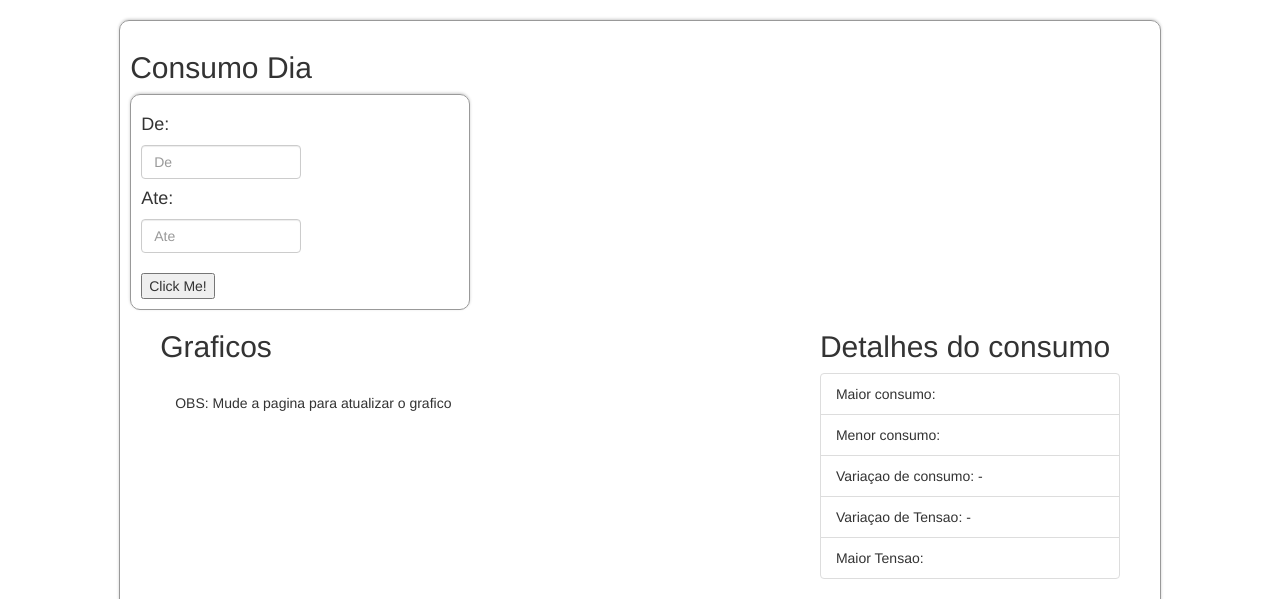
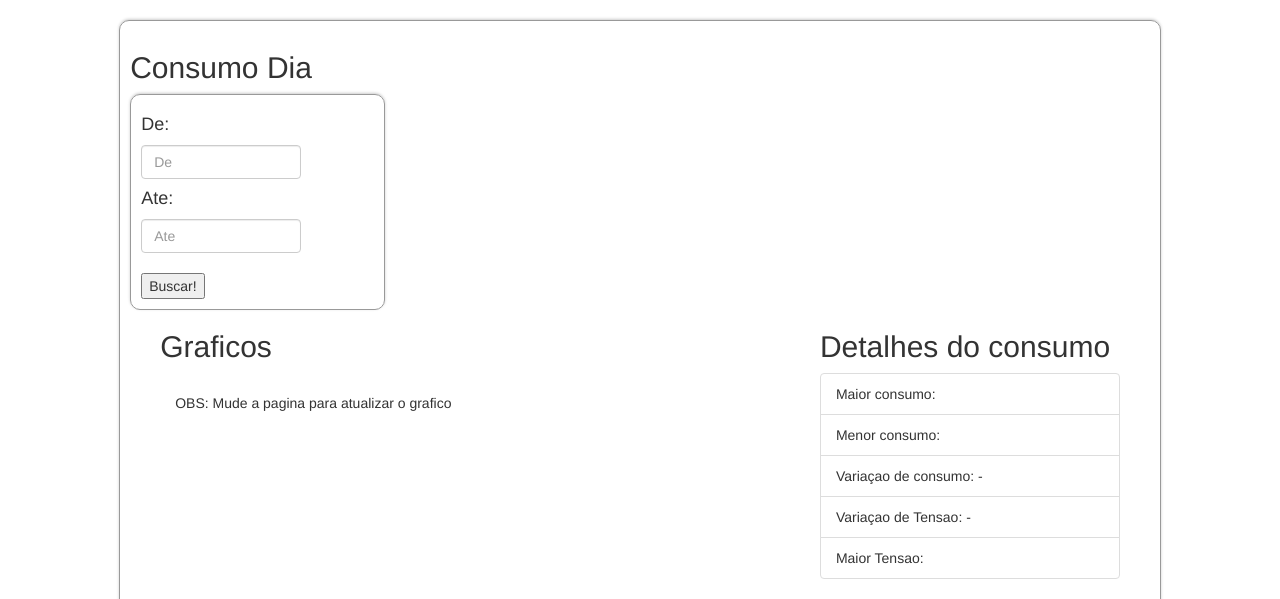
Before and after one commit to giovaniandrerizzardi/tccgiovani, a CodeIgniter app: page /tccgiovani/index.php/consumoPorDia in a window 1280 px wide. Shown: the part 55-654 px from the top of the page. Run offline with CodeIgniter, Linux system fonts and the light colour scheme; a user stored in the database is signed in; some libraries are stand-ins or nearby versions.

Commit message:
ajustes  nas paginas
isso ai parça

```diff
--- a/application/views/consumoPorDia_view.php
+++ b/application/views/consumoPorDia_view.php
@@ -3,14 +3,14 @@
     <div class="row-fluid">
         <div class="col-md-10 col-xs-10 col-md-offset-1 " id="borda">
             <h2><?php echo $this->lang->line('consumodia'); ?></h2>
-            <div class="col-md-4 col-xs-4" id="borda">
+            <div class="col-md-3 col-xs-3" id="borda">
 
                 <h4 class="form-signin-heading"><?php echo $this->lang->line('firstDate') . ":"; ?></h4>
                 <input id="firstdate" type="date_day" class="form-control" placeholder="<?php echo $this->lang->line('firstDate'); ?>" required name="date">
                 <h4 class="form-signin-heading"><?php echo $this->lang->line('endDate') . ":"; ?></h4>
                 <input id="enddate" type="date_day" class="form-control" placeholder="<?php echo $this->lang->line('endDate'); ?>" required name="date">
                 <br>
-                <button id="click_me" type="button">Click Me!</button>
+                <button id="click_me" type="button">Buscar!</button>
 
 
             </div>
@@ -118,7 +118,7 @@
                     },
                     yAxis: {
                         title: {
-                            text: 'Amperes'
+                            text: 'Volts'
                         },
                         plotLines: [{
                                 value: 0,
--- a/application/views/eventoDetalhado_view.php
+++ b/application/views/eventoDetalhado_view.php
@@ -8,7 +8,7 @@
             <h4 class="form-signin-heading"><?php echo $this->lang->line('endDate') . ":"; ?></h4>
             <input id="enddate" type="date" class="form-control" placeholder="<?php echo $this->lang->line('endDate'); ?>" required name="date">
             <br>
-            <button id="click_me" type="button">Click Me!</button>
+            <button id="click_me" type="button">Buscar!</button>
         </div>
         <div class="col-md-12 col-xs-12" id="borda">
             <div class="col-md-6 col-xs-6">
--- a/application/views/monitoramentoPeriodico_view.php
+++ b/application/views/monitoramentoPeriodico_view.php
@@ -8,7 +8,7 @@
             <h4 class="form-signin-heading"><?php echo $this->lang->line('endDate') . ":"; ?></h4>
             <input id="enddate" type="date" class="form-control" placeholder="<?php echo $this->lang->line('endDate'); ?>" required name="date">
             <br>
-            <button id="click_me" type="button">Click Me!</button>
+            <button id="click_me" type="button">Buscar!</button>
         </div>
         <div class="col-md-12 col-xs-12" id="borda">
             <div class="col-md-6 col-xs-6">
```
Also changed, not shown: 1 other file.
